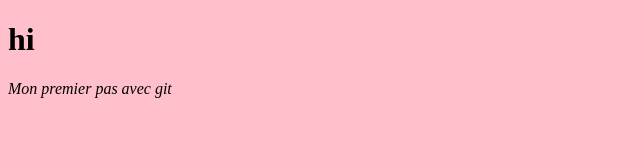
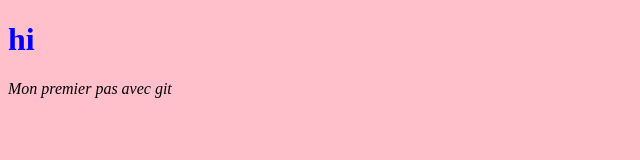
Before and after one commit to FraicheurFraicheur/hello, a plain HTML site: page index.html in a window 1280 px wide. Shown: the full height of the page, 0-640 px from the left. Drawn offline with Linux system fonts and the light colour scheme.

Commit message:
Text blue

```diff
--- a/index.html
+++ b/index.html
@@ -3,6 +3,16 @@
   <head>
     <title></title>
     <meta charset="utf-8">
+<style type="text/css">
+
+h1 {
+				color: blue;
+                                font-size: 15;
+				margin-left :1.5 ;
+}
+       </style>
+
+
   </head>
 
   <body bgcolor="pink">
```
